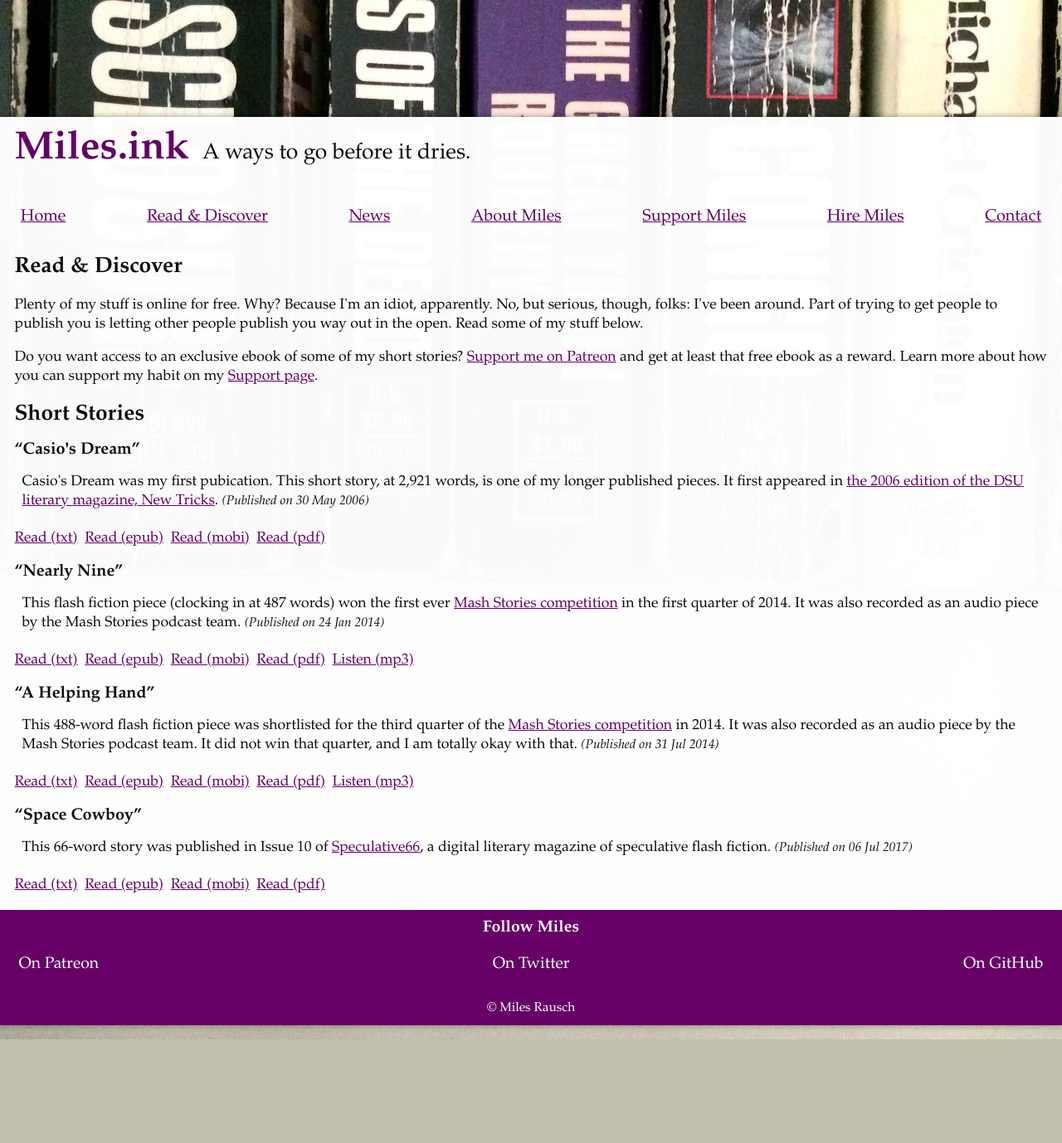
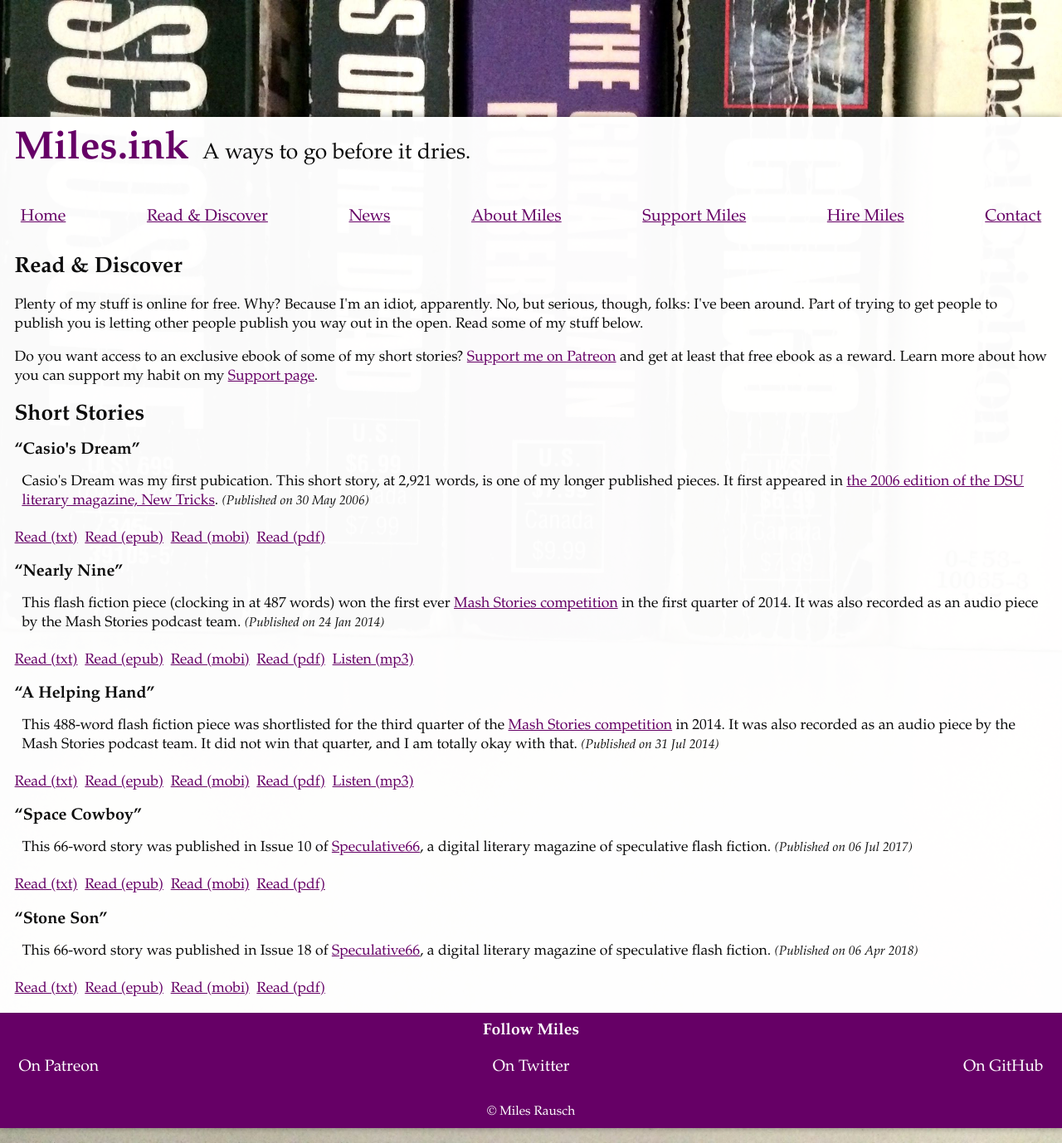
Before and after one commit to awayken/miles.ink, a Jekyll site: the page built from read/index.html, in a window 1280 px wide. Shown: the whole page at 83% size. Built offline with Jekyll 4.4.1, drawn with Linux system fonts in a browser that asks for light colours; before the commit the page ends 1253 px from its top, so only the background shows below that.

Commit message:
Add Stone Son to short stories database

```diff
--- a/_data/short_stories.json
+++ b/_data/short_stories.json
@@ -110,5 +110,31 @@
                 "link": "/files/space_cowboy.pdf"
             }
         ]
+    },
+    {
+        "id": "stone_son",
+        "title": "Stone Son",
+        "publish_date": "2018-04-06",
+        "publisher": "Speculative66",
+        "publisher_logo": "https://pbs.twimg.com/profile_images/760247307619082240/uOUn2U7a_400x400.jpg",
+        "summary": "This 66-word story was published in Issue 18 of <a href=\"http://speculative66.weebly.com/\" target=\"_blank\">Speculative66</a>, a digital literary magazine of speculative flash fiction.",
+        "links": [
+            {
+                "label": "Read (txt)",
+                "link": "/files/stone_son/stone_son.txt"
+            },
+            {
+                "label": "Read (epub)",
+                "link": "/files/stone_son/stone_son.epub"
+            },
+            {
+                "label": "Read (mobi)",
+                "link": "/files/stone_son/stone_son.mobi"
+            },
+            {
+                "label": "Read (pdf)",
+                "link": "/files/stone_son/stone_son.pdf"
+            }
+        ]
     }
 ]
--- /dev/null
+++ b/files/stone_son/stone_son.txt
@@ -0,0 +1,6 @@
+Stone Son
+
+   Lord, deliver me from the soil. Save me from the dirt. Lift me from the banks of Father's river, which never washed me clean.
+   Take my seeds away, the ones that feed and the ones that eat. Lead their roots to crystal waters. Lead their hands to salvation.
+   Make me hard. To cross onto the concrete, the glass, the steel.
+   Make me your stone son, Lord.
```
Also changed, not shown: 3 other files.
